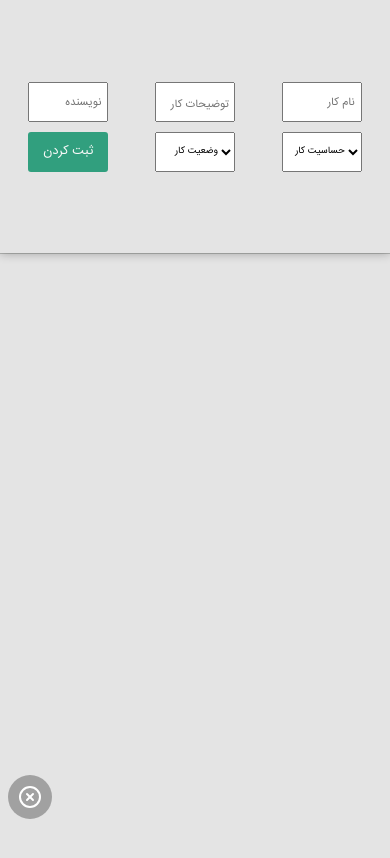
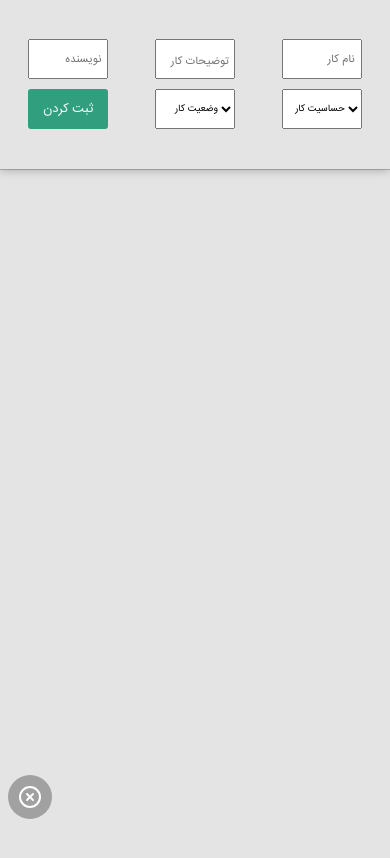
Before and after one commit to DestroyTiger/toodolist, a plain HTML site: page index.htm in a window 390 px wide. Drawn offline with Linux system fonts and the light colour scheme.

Commit message:
Update style.css

```diff
--- a/style.css
+++ b/style.css
@@ -363,6 +363,7 @@ option {
     border-radius: 50%;
     background-color: rgb(161, 161, 161);
     transition: background-color 150ms linear;
+    z-index: 100;
 }
 
 .clearall i:hover {
@@ -429,7 +430,7 @@ option {
         align-items: center;
     }
     .toodolist{
-        height: 30vh;
+        height: 20vh;
 
     }
     .toodolist input,select,textarea,.submit {
@@ -441,7 +442,8 @@ option {
 
     }
     .container{
-        margin-top: 30vh;
+        margin-top: 20vh;
+        margin-bottom: 50px;
     }
     :is( .toodolist input,textarea)::placeholder{
         font-size: .7rem;
```
